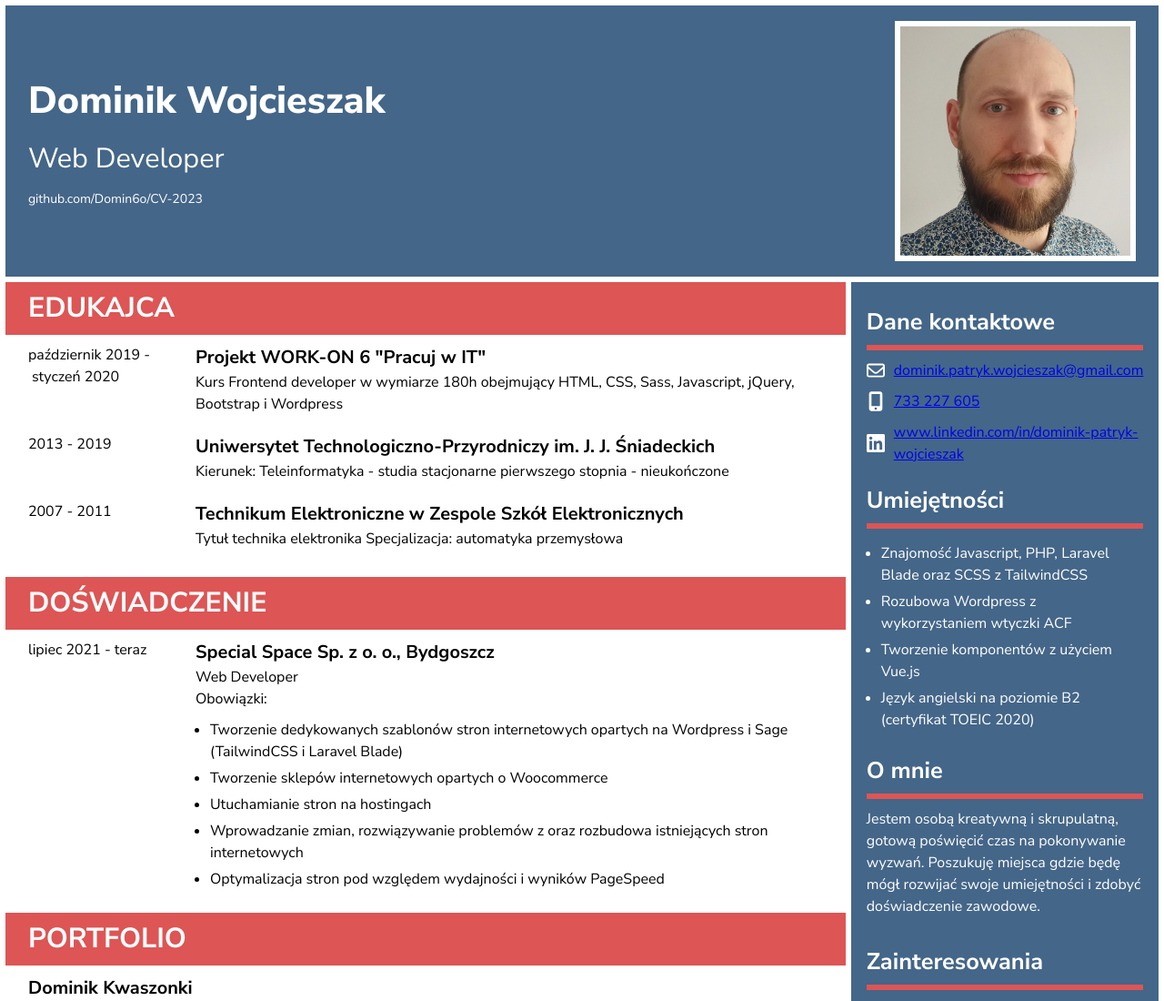
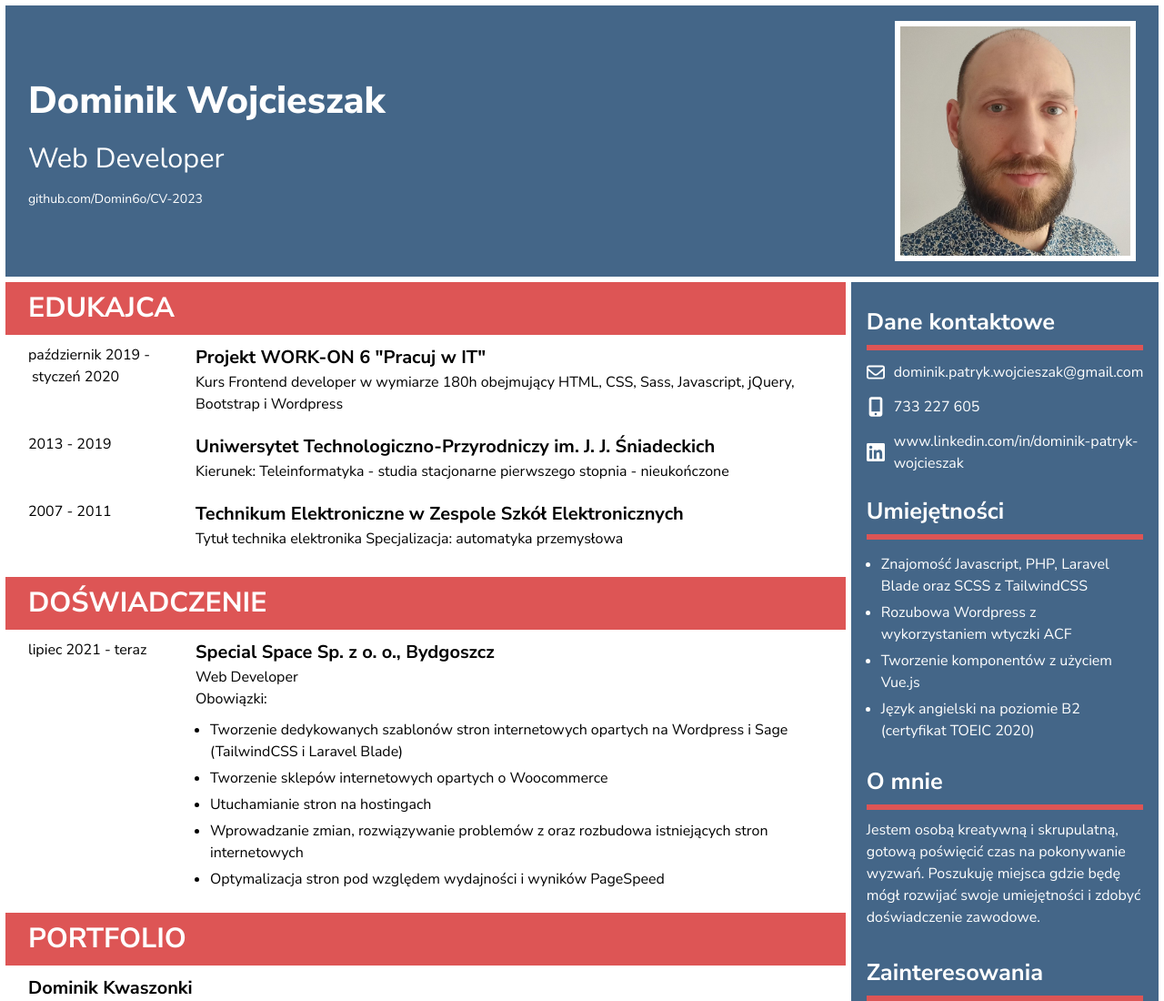
Before and after one commit to Domin6o/CV-2023, a plain HTML site: page index.html in a window 1280 px wide. Shown: the top 1100 px of the page at 91% size. Drawn offline with Linux system fonts and the light colour scheme.

Commit message:
print sizing fix

```diff
--- a/index.html
+++ b/index.html
@@ -123,17 +123,17 @@
     </div>
 
     <div class="aside">
-      <section class="section print-nobreak">
+      <section class="section items-start print-nobreak">
         <h3 class="heading heading--aside">Dane kontaktowe</h3>
-        <a class="contact-item" href="mailto:dominik.patryk.wojcieszak@gmail.com">
+        <a class="contact-item link" href="mailto:dominik.patryk.wojcieszak@gmail.com">
           <img class="ico ico--mail" src="./imgs/envelope-regular.svg">
           <span>dominik.patryk.wojcieszak@gmail.com</span>
         </a>
-        <a class="contact-item" href="tel:733227605">
+        <a class="contact-item link" href="tel:733227605">
           <img class="ico ico--phone" src="./imgs/mobile-screen-button-solid.svg">
           <span>733 227 605</span>
         </a>
-        <a class="contact-item" href="https://www.linkedin.com/in/dominik-patryk-wojcieszak/">
+        <a class="contact-item link" href="https://www.linkedin.com/in/dominik-patryk-wojcieszak/">
           <img class="ico" src="./imgs/linkedin.svg">
           <span>www.linkedin.com/in/dominik-patryk-wojcieszak</span>
         </a>
--- a/main.css
+++ b/main.css
@@ -100,6 +100,7 @@ body {
   display: flex;
   flex-direction: column;
   justify-content: center;
+  align-items: flex-start;
   gap: 10px;
   width: 100%;
   height: 100%;
@@ -234,6 +235,7 @@ body {
 .contact-item {
   display: flex;
   gap: 10px;
+  padding: 2px 0;
 }
 .ico {
   width: 20px;
@@ -253,6 +255,10 @@ body {
   font-size: 12px;
 }
 
+.items-start {
+  align-items: flex-start;
+}
+
 .print-nobreak {
   break-inside: avoid;
 }
```
